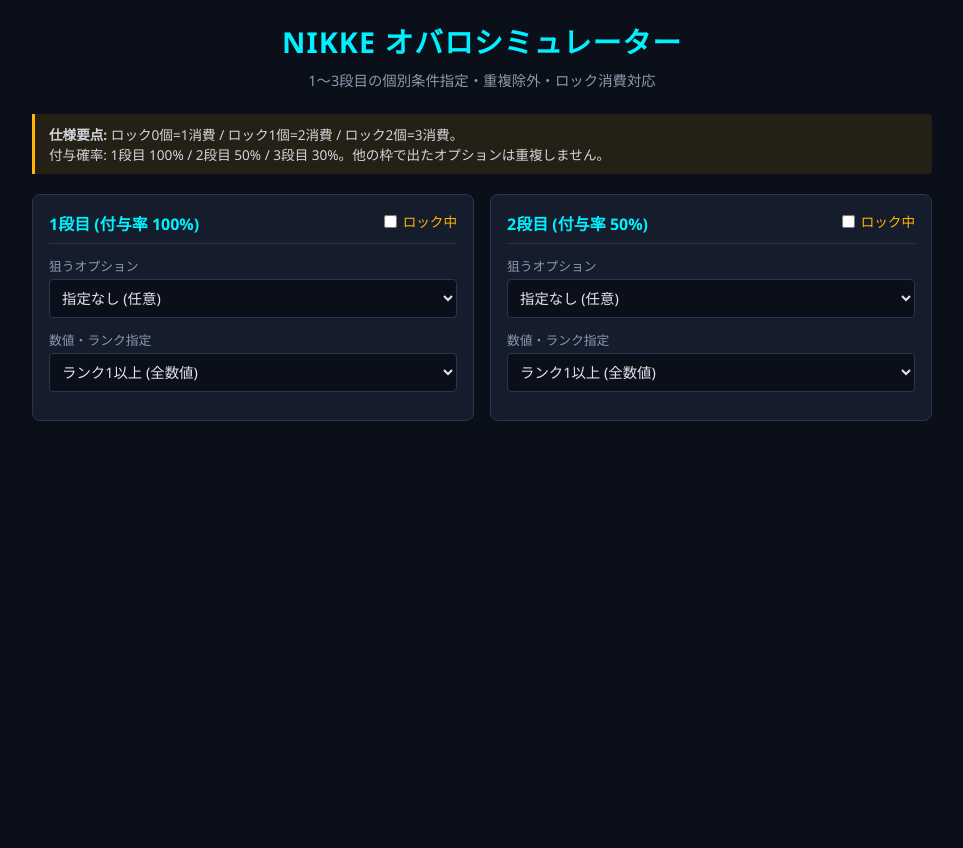
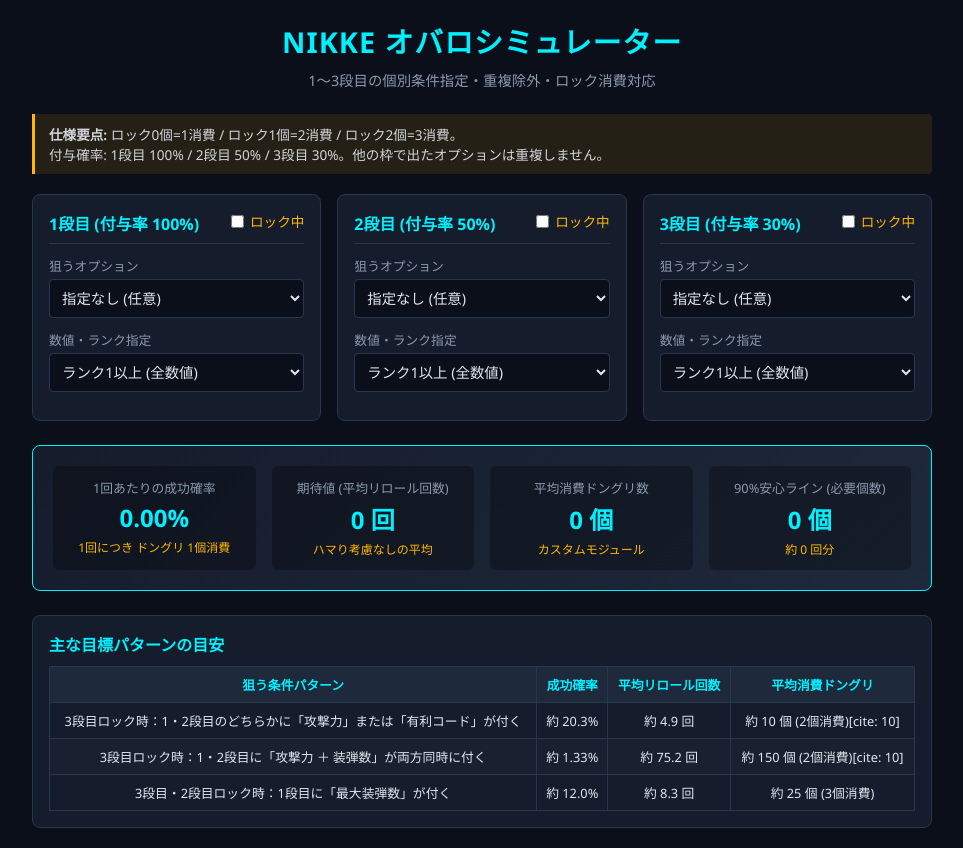
Before and after one commit to tsubasa-oss/nikke-calculator, a plain HTML site: page index.html in a window 1280 px wide. Shown: the whole page, without its empty margins (158-1121 px from the left). Before the commit the page ends 800 px from the top, so only its background shows below. Drawn offline with Linux system fonts and the light colour scheme.

Commit message:
Update index.html

```diff
--- a/index.html
+++ b/index.html
@@ -270,4 +270,136 @@
         </div>
 
         <!-- 3段目 -->
-        <div class="card"
+        <div class="card" id="card-3">
+            <div class="card-header">
+                <span class="card-title">3段目 (付与率 30%)</span>
+                <label class="lock-checkbox">
+                    <input type="checkbox" id="lock-3" onchange="updateCalc()"> ロック中
+                </label>
+            </div>
+            <div class="form-group">
+                <label>狙うオプション</label>
+                <select id="opt-3" onchange="updateCalc()">
+                    <option value="any">指定なし (任意)</option>
+                    <option value="none">付与なし (空き)</option>
+                    <option value="atk">攻撃力増加 (10%)</option>
+                    <option value="ammo">最大装弾数増加 (12%)</option>
+                    <option value="element">有利コードダメージ増加 (10%)</option>
+                    <option value="crit_dmg">クリティカルダメージ増加 (12%)</option>
+                    <option value="crit_rate">クリティカル率増加 (10%)</option>
+                    <option value="charge_speed">チャージ速度増加 (12%)</option>
+                    <option value="charge_dmg">チャージダメージ増加 (12%)</option>
+                    <option value="hit">命中率増加 (12%)</option>
+                    <option value="def">防御力増加 (10%)</option>
+                </select>
+            </div>
+            <div class="form-group">
+                <label>数値・ランク指定</label>
+                <select id="rank-3" onchange="updateCalc()">
+                    <option value="1">ランク1以上 (全数値)</option>
+                    <option value="8">ランク8以上 (上級 40%)</option>
+                    <option value="11">ランク11以上 (特級 5%)</option>
+                    <option value="15">ランク15のみ (最高 0.33%)</option>
+                </select>
+            </div>
+        </div>
+    </div>
+
+    <!-- 結果表示パネル -->
+    <div class="results-panel">
+        <div class="res-grid">
+            <div class="res-box">
+                <div class="res-label">1回あたりの成功確率</div>
+                <div class="res-value" id="res-prob">0.00%</div>
+                <div class="res-sub" id="res-lock-info">1回につき ドングリ 1個消費</div>
+            </div>
+            <div class="res-box">
+                <div class="res-label">期待値 (平均リロール回数)</div>
+                <div class="res-value" id="res-trials">0 回</div>
+                <div class="res-sub">ハマり考慮なしの平均</div>
+            </div>
+            <div class="res-box">
+                <div class="res-label">平均消費ドングリ数</div>
+                <div class="res-value" id="res-acorns">0 個</div>
+                <div class="res-sub">カスタムモジュール</div>
+            </div>
+            <div class="res-box">
+                <div class="res-label">90%安心ライン (必要個数)</div>
+                <div class="res-value" id="res-safe90">0 個</div>
+                <div class="res-sub" id="res-safe-trials">約 0 回分</div>
+            </div>
+        </div>
+    </div>
+
+    <!-- 補足テーブル -->
+    <div class="card">
+        <div class="card-title" style="margin-bottom: 8px;">主な目標パターンの目安</div>
+        <table>
+            <thead>
+                <tr>
+                    <th>狙う条件パターン</th>
+                    <th>成功確率</th>
+                    <th>平均リロール回数</th>
+                    <th>平均消費ドングリ</th>
+                </tr>
+            </thead>
+            <tbody>
+                <tr>
+                    <td>3段目ロック時：1・2段目のどちらかに「攻撃力」または「有利コード」が付く</td>
+                    <td>約 20.3%</td>
+                    <td>約 4.9 回</td>
+                    <td>約 10 個 (2個消費)[cite: 10]</td>
+                </tr>
+                <tr>
+                    <td>3段目ロック時：1・2段目に「攻撃力 ＋ 装弾数」が両方同時に付く</td>
+                    <td>約 1.33%</td>
+                    <td>約 75.2 回</td>
+                    <td>約 150 個 (2個消費)[cite: 10]</td>
+                </tr>
+                <tr>
+                    <td>3段目・2段目ロック時：1段目に「最大装弾数」が付く</td>
+                    <td>約 12.0%</td>
+                    <td>約 8.3 回</td>
+                    <td>約 25 個 (3個消費)</td>
+                </tr>
+            </tbody>
+        </table>
+    </div>
+</div>
+
+<script>
+    // 各オプションの基礎抽選重み (合計 100%)
+    const OPTION_WEIGHTS = {
+        'atk': 10,
+        'ammo': 12,
+        'element': 10,
+        'crit_dmg': 12,
+        'crit_rate': 10,
+        'charge_speed': 12,
+        'charge_dmg': 12,
+        'hit': 12,
+        'def': 10
+    };
+
+    // ランクごとの累積出現率 (1〜15)
+    function getRankProb(minRank) {
+        if (minRank <= 1) return 1.0;
+        if (minRank <= 7) return 1.0 - ((minRank - 1) * (0.60 / 7));
+        if (minRank <= 11) return 0.40 - ((minRank - 8) * (0.35 / 4));
+        if (minRank <= 15) return 0.05 - ((minRank - 12) * (0.05 / 4));
+        return 0.05;
+    }
+
+    function updateCalc() {
+        const locks = [
+            document.getElementById('lock-1').checked,
+            document.getElementById('lock-2').checked,
+            document.getElementById('lock-3').checked
+        ];
+
+        // UI制御
+        for (let i = 1; i <= 3; i++) {
+            const isLocked = locks[i - 1];
+            document.getElementById(`opt-${i}`).disabled = isLocked;
+            document.getElementById(`rank-${i}`).disabled = isLocked;
+            const card =
```
